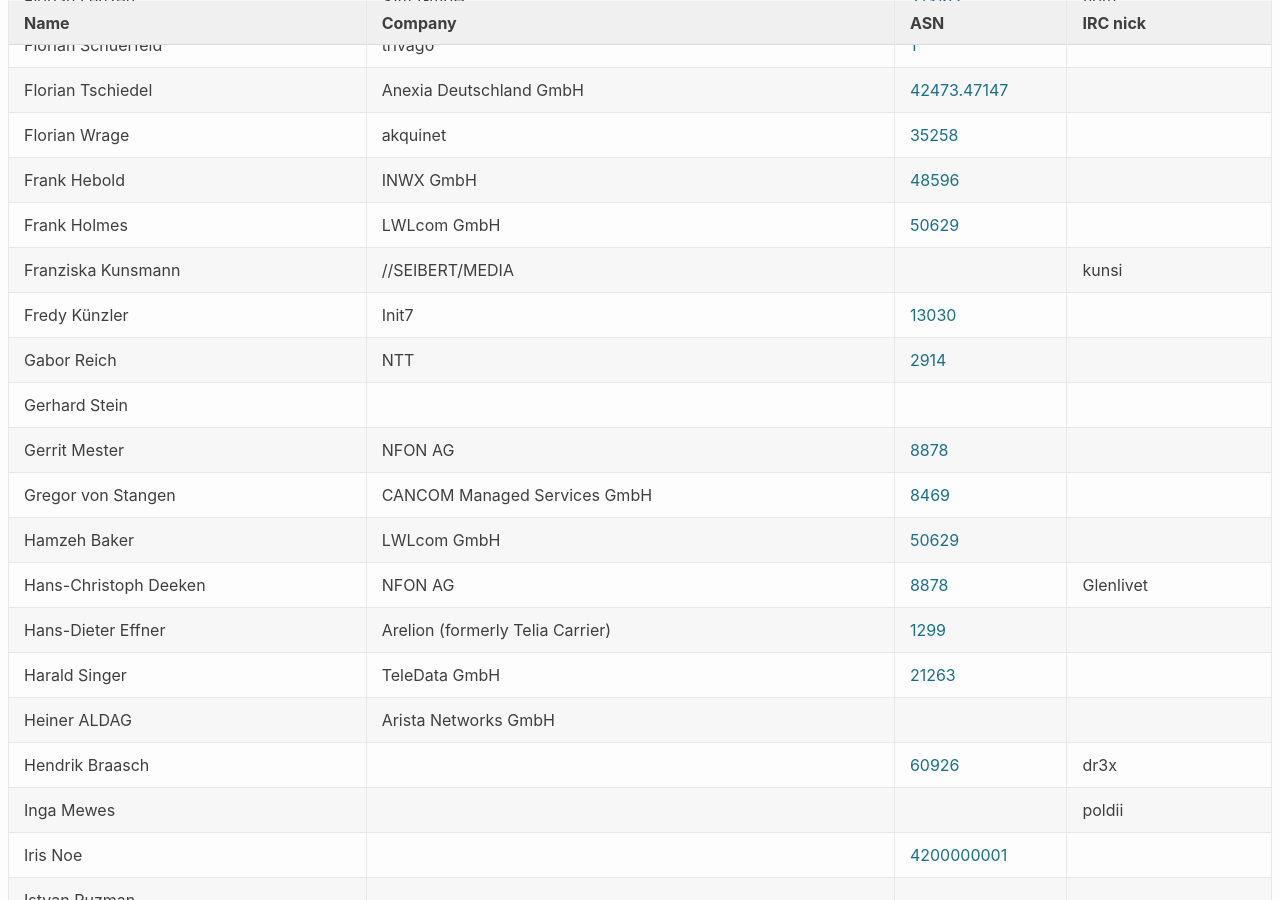
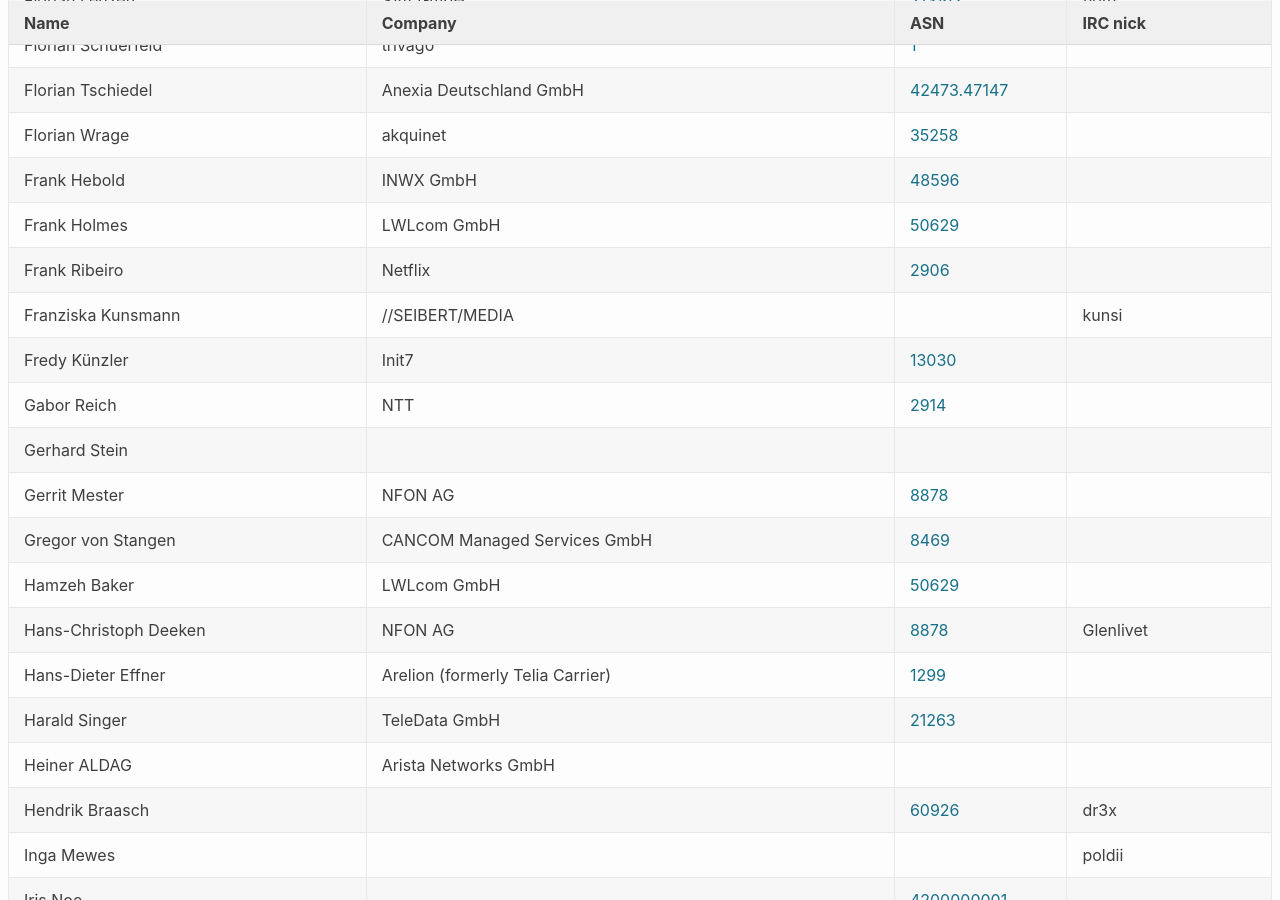
Before and after one commit to denog/pretix-attendeelist, a Jekyll site: the page built from denog14/index.md, in a window 1280 px wide and 900 px high, scrolled down 3664 px. Built offline with Jekyll 4.4.1, drawn with Linux system fonts in a browser that asks for light colours.

Commit message:
Latest data: Wed Nov  9 11:10:30 UTC 2022

```diff
--- a/_data/attendees_denog14_onsite.json
+++ b/_data/attendees_denog14_onsite.json
@@ -496,6 +496,12 @@
     "company": "LWLcom GmbH",
     "irc": null,
     "asn": "50629"
+  },
+  {
+    "name": "Frank Ribeiro",
+    "company": "Netflix",
+    "irc": null,
+    "asn": "2906"
   },
   {
     "name": "Franziska Kunsmann",
```
